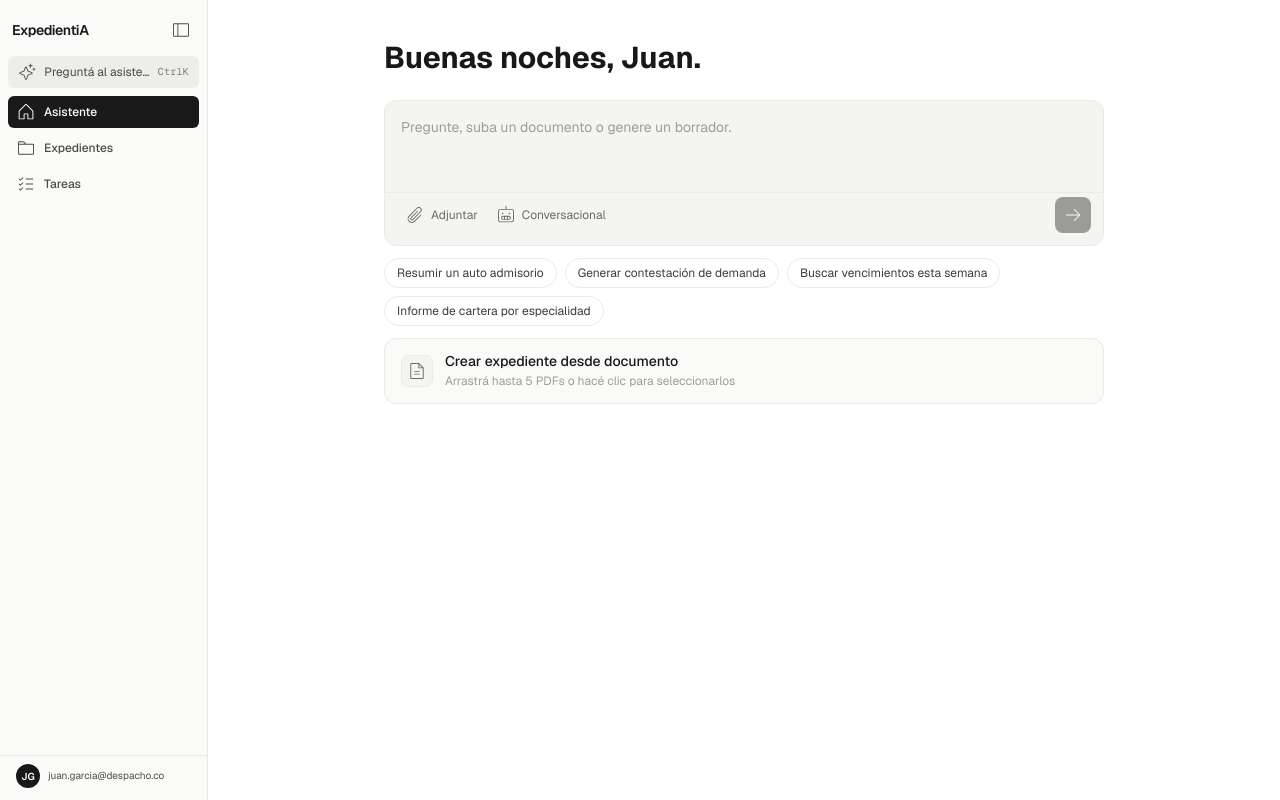
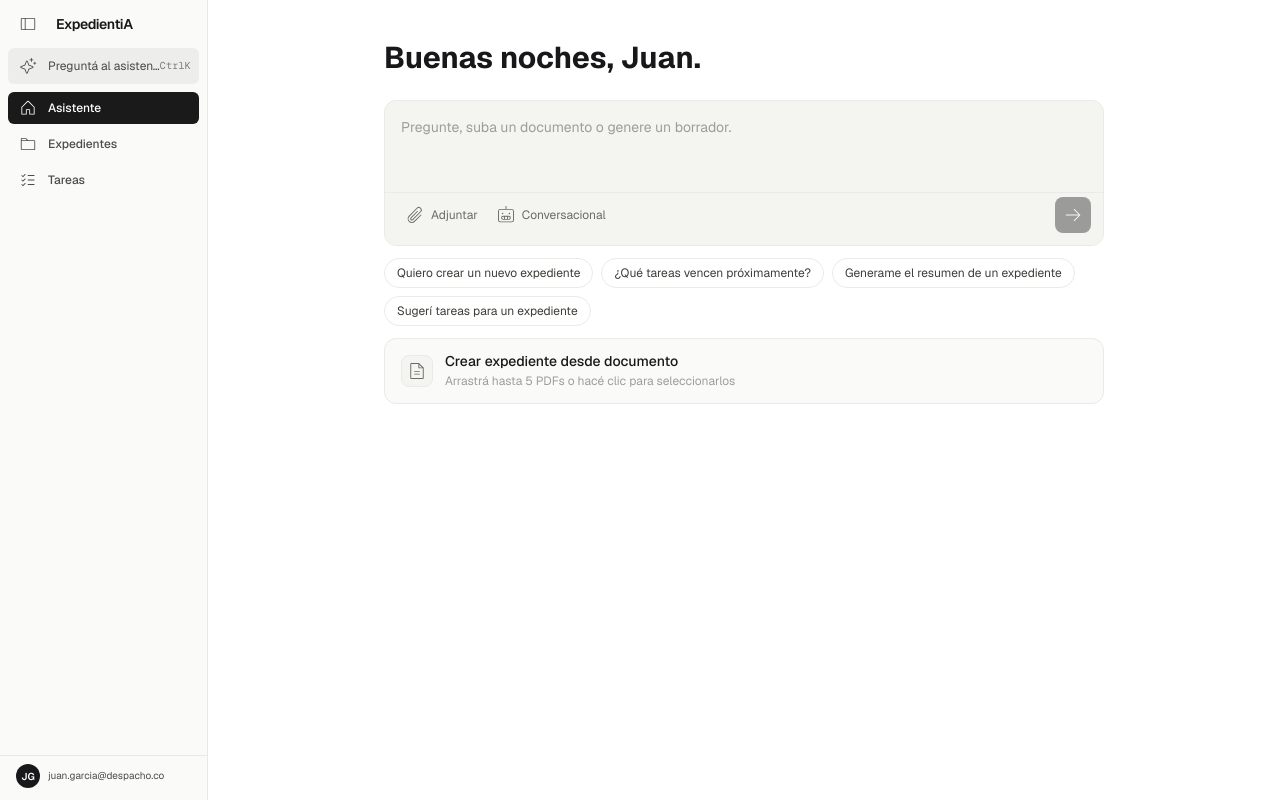
Before and after one commit to DPerezAmaru/legalsuite-team-b-hackaton-2026, a React (Vite) app in the folder expedientia-frontend/: page / in a window 1280 px wide. Built offline with nearby package versions, Linux system fonts and the light colour scheme.

Commit message:
feat: update AssistantSuggestions with new suggestions; refactor Sidebar and SidebarNavItem for improved layout and tooltip integration

```diff
--- a/expedientia-frontend/src/components/assistant/AssistantSuggestions.tsx
+++ b/expedientia-frontend/src/components/assistant/AssistantSuggestions.tsx
@@ -3,10 +3,10 @@ interface AssistantSuggestionsProps {
 }
 
 const SUGGESTIONS = [
-  'Resumir un auto admisorio',
-  'Generar contestación de demanda',
-  'Buscar vencimientos esta semana',
-  'Informe de cartera por especialidad',
+  'Quiero crear un nuevo expediente',
+  '¿Qué tareas vencen próximamente?',
+  'Generame el resumen de un expediente',
+  'Sugerí tareas para un expediente',
 ] as const
 
 export function AssistantSuggestions({ onSelect }: AssistantSuggestionsProps) {
--- a/expedientia-frontend/src/components/layout/AppShell.tsx
+++ b/expedientia-frontend/src/components/layout/AppShell.tsx
@@ -1,5 +1,5 @@
 import type { ReactNode } from 'react'
-import { List, SidebarSimple } from '@phosphor-icons/react'
+import { List } from '@phosphor-icons/react'
 import { Sidebar } from './Sidebar'
 import { CommandBar } from './CommandBar'
 import { useSidebar } from '../../hooks/useSidebar'
@@ -9,7 +9,7 @@ interface AppShellProps {
 }
 
 export function AppShell({ children }: AppShellProps) {
-  const { isOpen, open, close } = useSidebar()
+  const { isOpen, open } = useSidebar()
 
   return (
     <div className="flex h-screen overflow-hidden bg-bg-base">
@@ -25,20 +25,6 @@ export function AppShell({ children }: AppShellProps) {
       <Sidebar />
 
       <div className="flex-1 flex flex-col overflow-hidden min-w-0">
-        {/* Desktop: botón para reabrir el sidebar cuando está colapsado */}
-        {!isOpen && (
-          <div className="hidden lg:flex items-center px-3 py-2.5 border-b border-border shrink-0">
-            <button
-              type="button"
-              onClick={open}
-              className="p-1 rounded text-fg-secondary hover:text-fg-primary hover:bg-bg-muted transition-colors"
-              aria-label="Abrir panel"
-            >
-              <SidebarSimple />
-            </button>
-          </div>
-        )}
-
         {/* Mobile: top bar con hamburguesa */}
         <header className="lg:hidden flex items-center gap-3 px-4 py-3 border-b border-border bg-bg-base shrink-0">
           <button
--- a/expedientia-frontend/src/components/layout/Sidebar.tsx
+++ b/expedientia-frontend/src/components/layout/Sidebar.tsx
@@ -15,65 +15,82 @@ export function Sidebar() {
   return (
     <aside
       className={[
-        'fixed inset-y-0 left-0 z-50 w-52 h-screen flex flex-col shrink-0',
-        'bg-sidebar-bg transition-transform duration-200 ease-in-out',
-        'lg:relative lg:z-auto',
-        isOpen ? 'translate-x-0' : '-translate-x-full lg:hidden',
+        'fixed inset-y-0 left-0 z-50 h-screen flex flex-col shrink-0 overflow-hidden',
+        'bg-sidebar-bg transition-[width] duration-200 ease-in-out',
+        'lg:relative lg:z-auto lg:translate-x-0',
+        isOpen ? 'w-52 translate-x-0' : 'w-52 -translate-x-full lg:w-14',
       ].join(' ')}
       style={{ borderRight: '1px solid var(--sidebar-border)' }}
     >
       {/* Header */}
-      <div className="px-3 pt-4 pb-3 flex items-center justify-between">
-        <span className="font-semibold text-sm text-fg-primary tracking-tight">ExpedientiA</span>
-        <div className="flex items-center gap-1">
-          {/* Desktop: colapsa el sidebar */}
+      <div className="flex items-center h-12 shrink-0">
+        {/* Desktop toggle anclado al slot fijo de 56px */}
         <button
           type="button"
           onClick={toggle}
-            className="hidden lg:flex items-center p-1 rounded text-(--sidebar-text) hover:bg-(--sidebar-hover) transition-colors"
-            aria-label="Colapsar panel"
+          className="hidden lg:flex items-center justify-center w-14 h-10 shrink-0 text-(--sidebar-text) hover:bg-(--sidebar-hover) transition-colors"
+          aria-label={isOpen ? 'Colapsar panel' : 'Expandir panel'}
         >
-            <SidebarSimple />
+          <SidebarSimple size={18} />
         </button>
 
-          {/* Mobile: cierra el drawer */}
+        {/* Título solo cuando está abierto */}
+        {isOpen && (
+          <span className="font-semibold text-sm text-fg-primary tracking-tight ml-3 lg:ml-0 whitespace-nowrap">
+            ExpedientiA
+          </span>
+        )}
+
+        {/* Cierre móvil */}
+        {isOpen && (
           <button
             type="button"
             onClick={close}
-            className="lg:hidden p-1 rounded text-(--sidebar-text) hover:bg-(--sidebar-hover) transition-colors"
+            className="lg:hidden ml-auto mr-3 p-1 rounded text-(--sidebar-text) hover:bg-(--sidebar-hover) transition-colors"
             aria-label="Cerrar menú"
           >
-            <X />
+            <X size={18} />
           </button>
-        </div>
+        )}
       </div>
 
-      {/* Ask Anywhere — disparador del CommandBar (Cmd/Ctrl+K) */}
+      {/* Ask Anywhere */}
       <div className="px-2 pb-2">
         <button
           type="button"
           onClick={openCommandBar}
-          className="w-full flex items-center gap-2 px-2.5 py-1.5 rounded-md text-xs text-(--sidebar-text) bg-(--sidebar-hover) hover:bg-(--sidebar-hover) hover:text-fg-primary transition-colors"
+          className={[
+            'flex items-center w-full h-9 rounded-md text-xs transition-colors',
+            isOpen
+              ? 'text-(--sidebar-text) bg-(--sidebar-hover) hover:text-fg-primary'
+              : 'text-(--sidebar-text) hover:bg-(--sidebar-hover) hover:text-fg-primary',
+          ].join(' ')}
           aria-label="Abrir asistente"
         >
-          <Sparkle />
+          <span className="flex items-center justify-center w-10 shrink-0 text-base">
+            <Sparkle size={18} />
+          </span>
+          {isOpen && (
+            <>
               <span className="truncate">Preguntá al asistente</span>
-          <span className="ml-auto font-mono text-[10px] tracking-wide opacity-70">
+              <span className="ml-auto pr-2 font-mono text-[10px] tracking-wide opacity-70 whitespace-nowrap">
                 {modKey()}K
               </span>
+            </>
+          )}
         </button>
       </div>
 
       {/* Nav principal */}
-      <nav className="flex-1 px-2 space-y-1 overflow-y-auto">
-        <SidebarNavItem to="/" icon={<House />} label="Asistente" exact />
-        <SidebarNavItem to="/expedientes" icon={<Folder />} label="Expedientes" />
-        <SidebarNavItem to="/tareas" icon={<ListChecks />} label="Tareas" />
+      <nav className="flex-1 px-2 space-y-1 overflow-y-auto overflow-x-hidden">
+        <SidebarNavItem to="/" icon={<House size={18} />} label="Asistente" exact collapsed={!isOpen} />
+        <SidebarNavItem to="/expedientes" icon={<Folder size={18} />} label="Expedientes" collapsed={!isOpen} />
+        <SidebarNavItem to="/tareas" icon={<ListChecks size={18} />} label="Tareas" collapsed={!isOpen} />
       </nav>
 
       {/* Nav inferior */}
+      {isOpen && (
         <div className="px-2 pb-3" style={{ borderTop: '1px solid var(--sidebar-border)' }}>
-        {/* User */}
           <div className="pt-2 flex items-center gap-2 px-2">
             <div className="w-6 h-6 rounded-full bg-fg-primary flex items-center justify-center shrink-0">
               <span className="text-[10px] font-semibold text-fg-inverse">JG</span>
@@ -83,6 +100,7 @@ export function Sidebar() {
             </span>
           </div>
         </div>
+      )}
     </aside>
   )
 }
--- a/expedientia-frontend/src/components/layout/SidebarNavItem.tsx
+++ b/expedientia-frontend/src/components/layout/SidebarNavItem.tsx
@@ -2,6 +2,7 @@ import { Link, useRouterState } from '@tanstack/react-router'
 import type { LinkProps } from '@tanstack/react-router'
 import type { ReactNode } from 'react'
 import { useSidebar } from '../../hooks/useSidebar'
+import { Tooltip } from '../ui/Tooltip'
 
 type AppRoute = NonNullable<LinkProps['to']>
 
@@ -10,9 +11,10 @@ interface SidebarNavItemProps {
   icon: ReactNode
   label: string
   exact?: boolean
+  collapsed?: boolean
 }
 
-export function SidebarNavItem({ to, icon, label, exact = false }: SidebarNavItemProps) {
+export function SidebarNavItem({ to, icon, label, exact = false, collapsed = false }: SidebarNavItemProps) {
   const pathname = useRouterState({ select: (s) => s.location.pathname })
   const close = useSidebar((s) => s.close)
 
@@ -23,6 +25,7 @@ export function SidebarNavItem({ to, icon, label, exact = false }: SidebarNavIte
   }
 
   return (
+    <Tooltip content={label} placement="right" disabled={!collapsed} className="block">
       <Link
         to={to}
         onClick={handleClick}
@@ -31,10 +34,11 @@ export function SidebarNavItem({ to, icon, label, exact = false }: SidebarNavIte
             ? { background: 'var(--sidebar-active)', color: 'var(--sidebar-text-active)' }
             : { color: 'var(--sidebar-text)' }
         }
-      className="flex items-center gap-2 px-2 py-1.5 rounded-md text-xs font-medium transition-colors hover:bg-(--sidebar-hover)"
+        className="flex items-center w-full h-8 rounded-md text-xs font-medium transition-colors hover:bg-(--sidebar-hover)"
       >
-      {icon}
-      <span className="truncate">{label}</span>
+        <span className="flex items-center justify-center w-10 shrink-0 text-base">{icon}</span>
+        {!collapsed && <span className="truncate">{label}</span>}
       </Link>
+    </Tooltip>
   )
 }
--- a/expedientia-frontend/src/components/ui/Tooltip.tsx
+++ b/expedientia-frontend/src/components/ui/Tooltip.tsx
@@ -5,10 +5,18 @@ import { createPortal } from 'react-dom'
 interface TooltipProps {
   content: string
   children: ReactNode
-  placement?: 'top' | 'bottom'
+  placement?: 'top' | 'bottom' | 'right'
+  className?: string
+  disabled?: boolean
 }
 
-export function Tooltip({ content, children, placement = 'top' }: TooltipProps) {
+export function Tooltip({
+  content,
+  children,
+  placement = 'top',
+  className,
+  disabled = false,
+}: TooltipProps) {
   const [visible, setVisible] = useState(false)
   const [coords, setCoords] = useState({ top: 0, left: 0 })
   const triggerRef = useRef<HTMLDivElement>(null)
@@ -16,36 +24,48 @@ export function Tooltip({ content, children, placement = 'top' }: TooltipProps)
   const updateCoords = useCallback(() => {
     if (!triggerRef.current) return
     const rect = triggerRef.current.getBoundingClientRect()
+    if (placement === 'right') {
+      setCoords({
+        top: rect.top + rect.height / 2 + window.scrollY,
+        left: rect.right + window.scrollX + 6,
+      })
+    } else {
       setCoords({
         top: placement === 'top'
           ? rect.top + window.scrollY - 6
           : rect.bottom + window.scrollY + 6,
         left: rect.left + rect.width / 2 + window.scrollX,
       })
+    }
   }, [placement])
+
+  const style: React.CSSProperties = {
+    position: 'absolute',
+    top: coords.top,
+    left: coords.left,
+    zIndex: 9999,
+    pointerEvents: 'none',
+    transform: placement === 'top'
+      ? 'translate(-50%, -100%)'
+      : placement === 'bottom'
+        ? 'translate(-50%, 0)'
+        : 'translate(0, -50%)',
+  }
 
   return (
     <div
       ref={triggerRef}
-      className="inline-flex"
-      onMouseEnter={() => { updateCoords(); setVisible(true) }}
+      className={className ?? 'inline-flex'}
+      onMouseEnter={() => {
+        if (disabled) return
+        updateCoords()
+        setVisible(true)
+      }}
       onMouseLeave={() => setVisible(false)}
     >
       {children}
-      {visible && createPortal(
-        <div
-          style={{
-            position: 'absolute',
-            top: coords.top,
-            left: coords.left,
-            transform: placement === 'top'
-              ? 'translate(-50%, -100%)'
-              : 'translate(-50%, 0)',
-            zIndex: 9999,
-            pointerEvents: 'none',
-          }}
-          className="px-2 py-1 text-xs bg-fg-primary text-fg-inverse rounded whitespace-nowrap"
-        >
+      {visible && !disabled && createPortal(
+        <div style={style} className="px-2 py-1 text-xs bg-fg-primary text-fg-inverse rounded whitespace-nowrap">
           {content}
         </div>,
         document.body,
```
Lines whose indentation alone changed are shown as unchanged.
